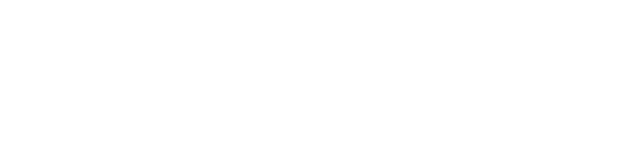
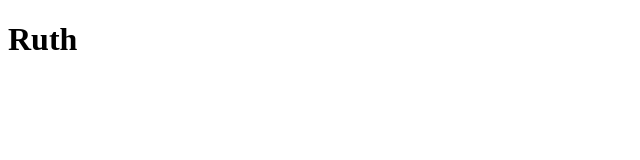
Before and after one commit to ruthpozuca/ruthpozuca.github.io, a plain HTML site: page index.html in a window 1280 px wide. Shown: the whole page, without its empty margins (0-640 px from the left). Drawn offline with nearby package versions, Linux system fonts and the light colour scheme.

Commit message:
Add heading 'Ruth' to index.html

```diff
--- a/index.html
+++ b/index.html
@@ -6,6 +6,6 @@
   <script src="https://cdnjs.cloudflare.com/ajax/libs/p5.js/1.9.0/p5.min.js"></script>
 </head>
 <body>
-
+<h1>Ruth</h1>
 </body>
 </html>
```
